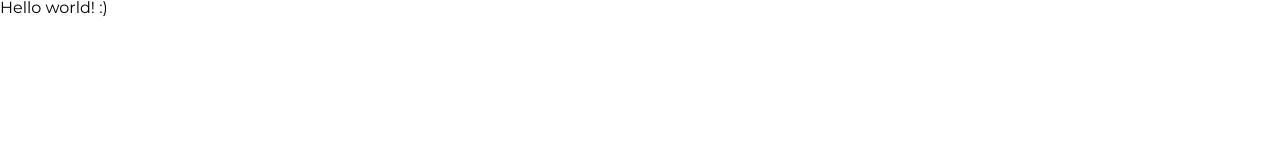
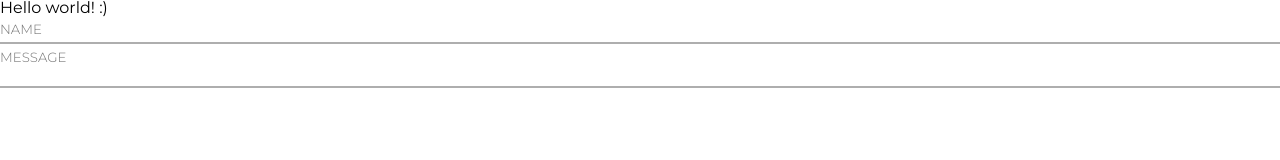
Before and after one commit to Baranov-Oleksandr/awax-ui, a website: page src/index.html in a window 1280 px wide. Drawn offline with nearby package versions, Linux system fonts and the light colour scheme; files that its build step writes are made by us from their sources.

Commit message:
Text Field Component

```diff
--- a/src/index.html
+++ b/src/index.html
@@ -13,6 +13,12 @@
 </head>
 <body>
 	Hello world! :)
+	<div class="text-field">
+		<input type="text" class="text-field__input" placeholder="Name">
+	</div>
+	<div class="text-field">
+		<textarea rows="2" class="text-field__textarea" placeholder="Message"></textarea>
+	</div>
 	<script src="./js/index.js"></script>
 </body>
 </html>
```
